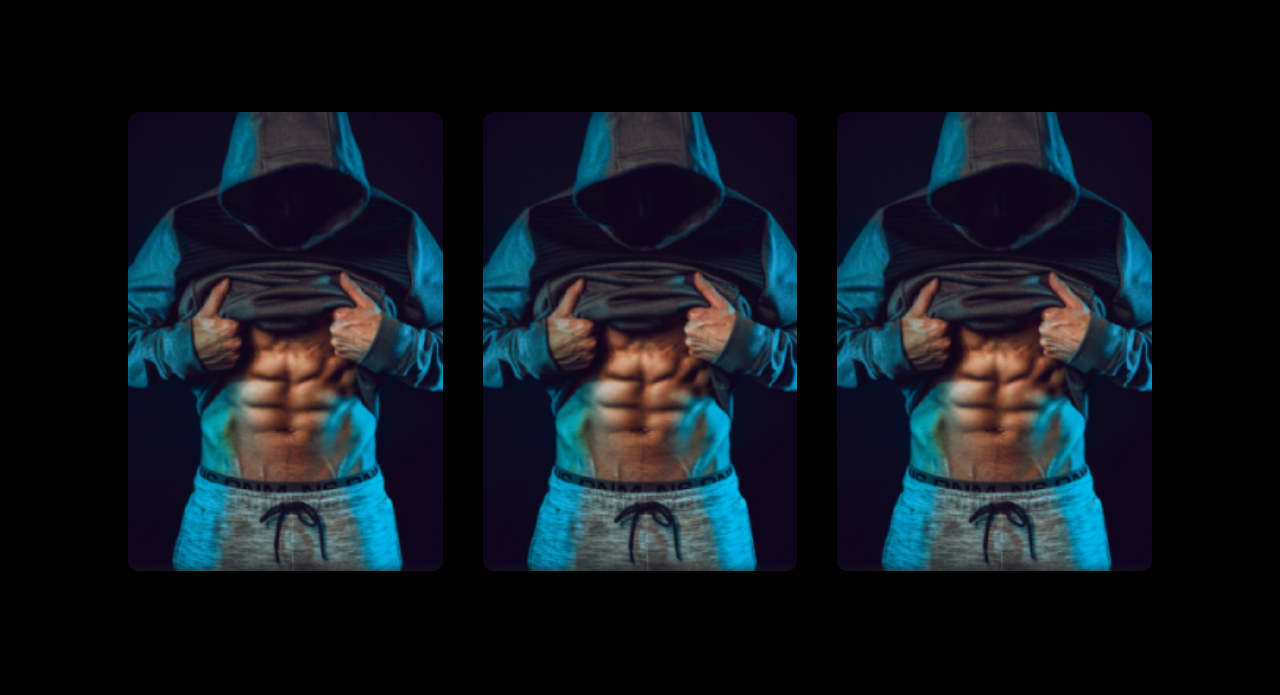
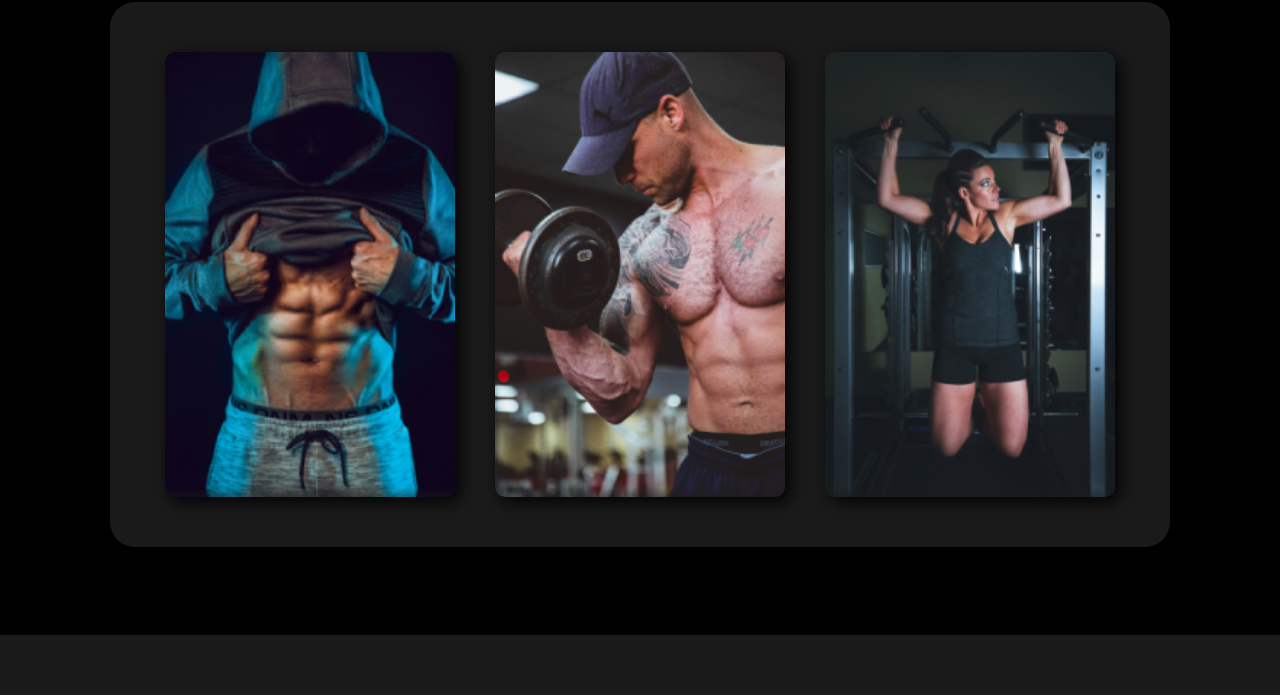
Before and after one commit to dxrahat33/assignment-2, a plain HTML site: page index.html in a window 1280 px wide. Shown: the part 3474-4169 px from the top of the page. Drawn offline with Linux system fonts and the light colour scheme.

Commit message:
unique section styling complete.

```diff
--- a/Styles/style.css
+++ b/Styles/style.css
@@ -478,16 +478,29 @@ option{
     align-items: center;
 }
 .card-container{
-    padding: 10px 10%;
+    /* padding: 10px 10%; */
+    /* border: 1px solid green; */
+    width: 100%;
+    max-width: 950px;
+    margin: 0 auto;
+    align-items: center;
+    justify-content: center;
+    text-align: center;
 }
 .card-area{
-    padding: 50px 0; /*problem create */
+    width: 100%;
+    max-width: 1060px;
+    margin: 0 auto;
+    border-radius: 25px;
+    background-color: rgba(255, 255, 255, 0.1);
+    /* border: 1px solid orange; */
+    padding: 50px 20px;
+
 }
 .box-area{
     display: grid;
     grid-template-columns: repeat(auto-fit, minmax(250px, 1fr));
     grid-gap: 40px;
-    margin-top: 50px;
 }
 .box{
     border-radius: 10px;
@@ -497,6 +510,7 @@ option{
 }
 .box img{
     width: 100%;
+    height: 100%;
     border-radius: 10px;
     display: block;
     transition: transform 0.5s;
@@ -524,12 +538,14 @@ option{
     color: #E6533C;
 }
 .overlay ul{
+    height: 140px;
     list-style: none;
     display: flex;
     flex-direction: column;
-    gap: 20px;
+    gap: 10px;
     margin-bottom: 50px;
     text-align: center;
+    /* line-height: 0.7rem; */
 }
 .overlay ul li{
     font-size: 0.75rem;
@@ -808,4 +824,11 @@ option{
     .footer-content{
         padding-top: 1px;
     }
+    .plans-content h2{
+        font-size: 2.2rem;
+        margin: 0 15px;
+    }
+    .plans-content p{
+        margin: 0 15px;
+    }
 }
--- a/index.html
+++ b/index.html
@@ -236,7 +236,7 @@
                         </div>
 
                         <div class="box">
-                            <img src="images/img1.png" alt="overlay background">
+                            <img src="images/img2.png" alt="overlay background">
                             <div class="overlay">
                                 <h3>Pro Package<br><span id="men">(MEN)</span></h3>
                                 <ul>
@@ -251,15 +251,15 @@
                         </div>
 
                         <div class="box">
-                            <img src="images/img1.png" alt="overlay background">
+                            <img src="images/img3.png" alt="overlay background">
                             <div class="overlay">
-                                <h3>Basic Package<br><span id="men">(MEN)</span></h3>
+                                <h3>Women Package<br><span id="men">(Special)</span></h3>
                                 <ul>
-                                    <li>Access to all standard gym equipment.</li>
-                                    <li>Fitness assessment upon joining.</li>
-                                    <li>Two personal training sessions per month.</li>
-                                    <li>Unlimited access to locker and showers.</li>
-                                    <li>Basic nutritional guidance with updates.</li>
+                                    <li>Gym facilities with women-only workout spaces.</li>
+                                    <li>Personalized sessions with female trainers.</li>
+                                    <li>Specialized group classes like yoga & pilates.</li>
+                                    <li>Nutrition guidance specifically designed.</li>
+                                    <li>Complimentary wellness workshops and seminars.</li>
                                 </ul>
                             <button class="btn-main">Join Now</button>
                             </div>
```
